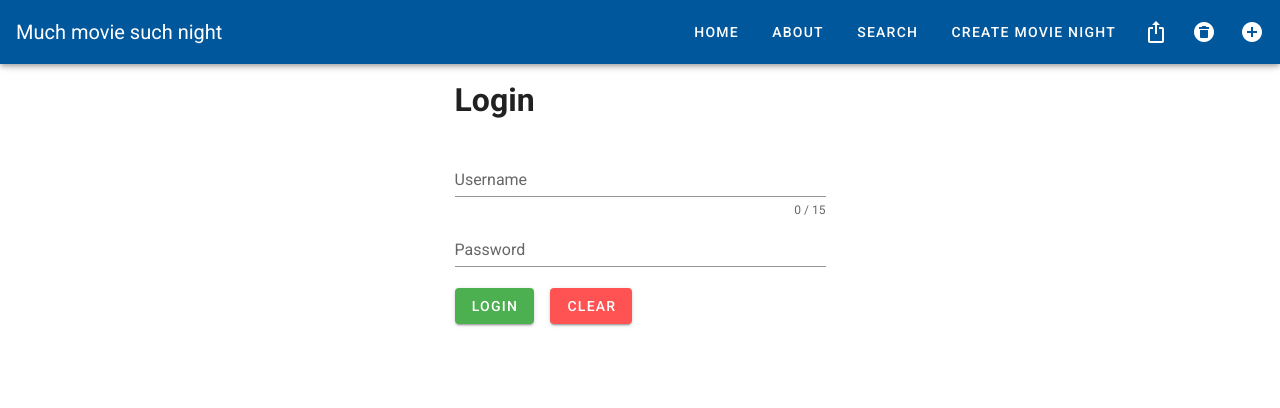
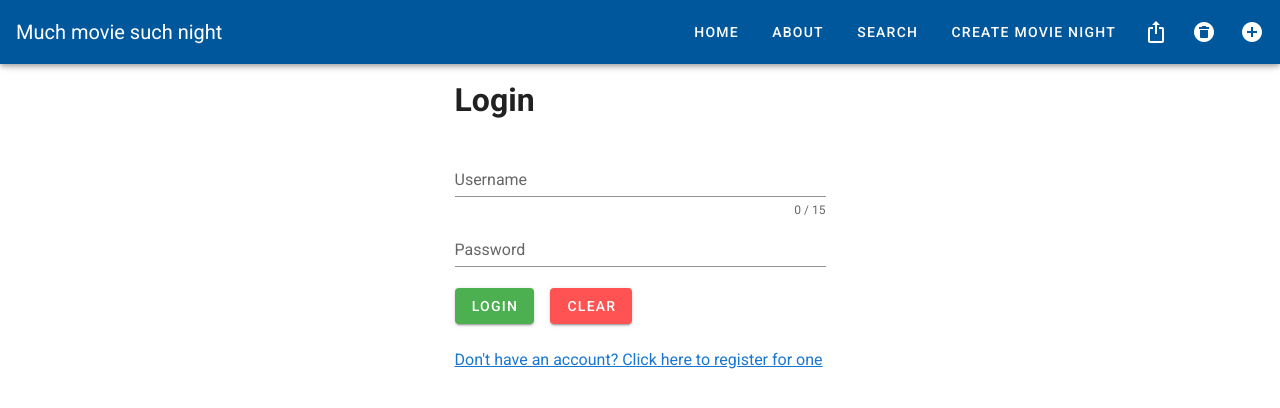
Before and after one commit to doedmannen/bug-free-octo-computing-movie-api, a Vue app in the folder frontend-dev/: page /login in a window 1280 px wide. Shown: the top 408 px of the page. Built offline with nearby package versions, Linux system fonts and the light colour scheme.

Commit message:
close all paths for restricted access

```diff
--- a/frontend-dev/src/main.js
+++ b/frontend-dev/src/main.js
@@ -6,6 +6,19 @@ import vuetify from './plugins/vuetify';
 
 Vue.config.productionTip = false
 
+router.beforeEach(async (to, from, next) => {
+  await store.dispatch('tokenLookup');
+  let token = store.state.token || localStorage.token;
+  let publicPaths = ['login', 'register'];
+  let restrictedAccess = !publicPaths.includes(to.name);
+
+  if(!token && restrictedAccess){
+    return next('/login');
+  }
+
+  next();
+})
+
 new Vue({
   router,
   store,
--- a/frontend-dev/src/router/index.js
+++ b/frontend-dev/src/router/index.js
@@ -57,4 +57,5 @@ const router = new VueRouter({
   routes
 })
 
+
 export default router
--- a/frontend-dev/src/views/Login.vue
+++ b/frontend-dev/src/views/Login.vue
@@ -47,6 +47,11 @@
               Clear
             </v-btn>
           </v-form>
+        </v-col>
+      </v-row>
+      <v-row justify="center">
+        <v-col cols="4">
+         <router-link to="/register">Don't have an account? Click here to register for one</router-link>
         </v-col>
       </v-row>
     </v-container>
```
